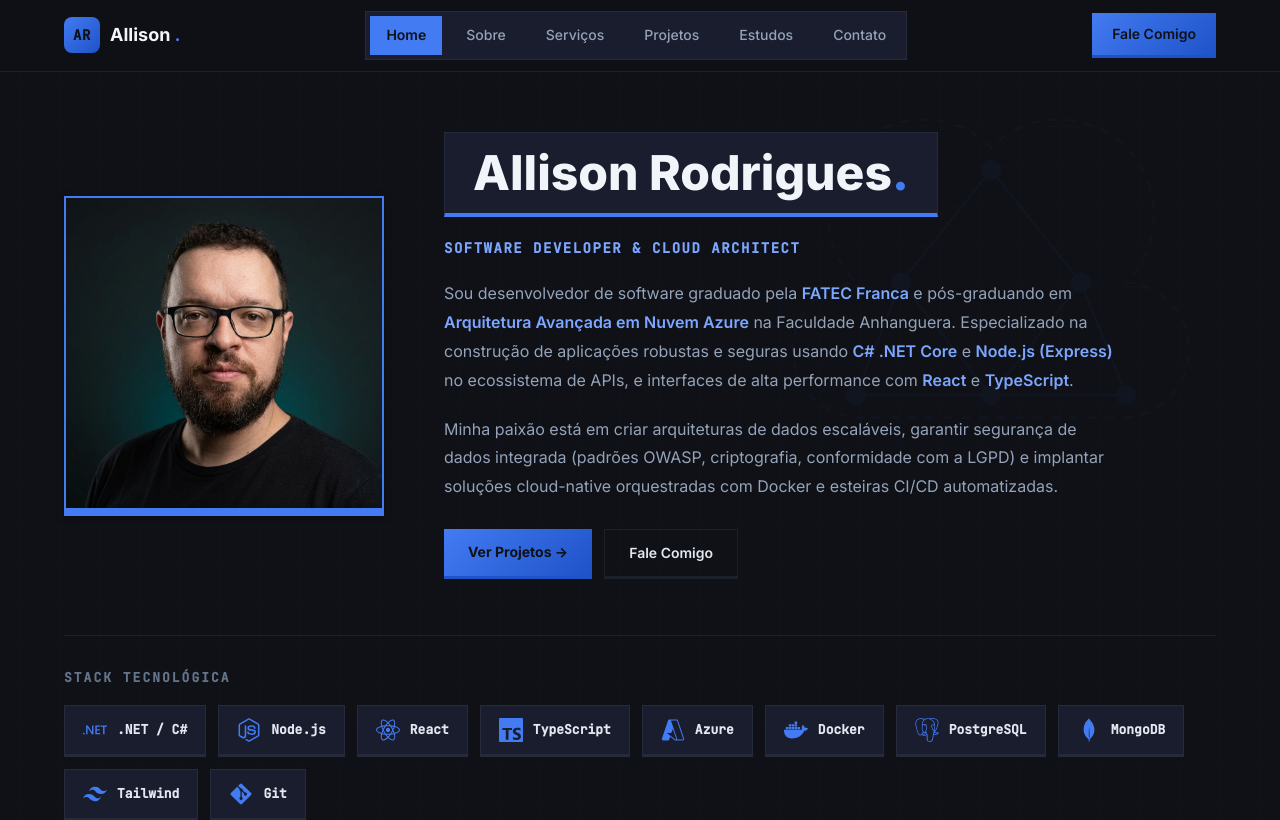
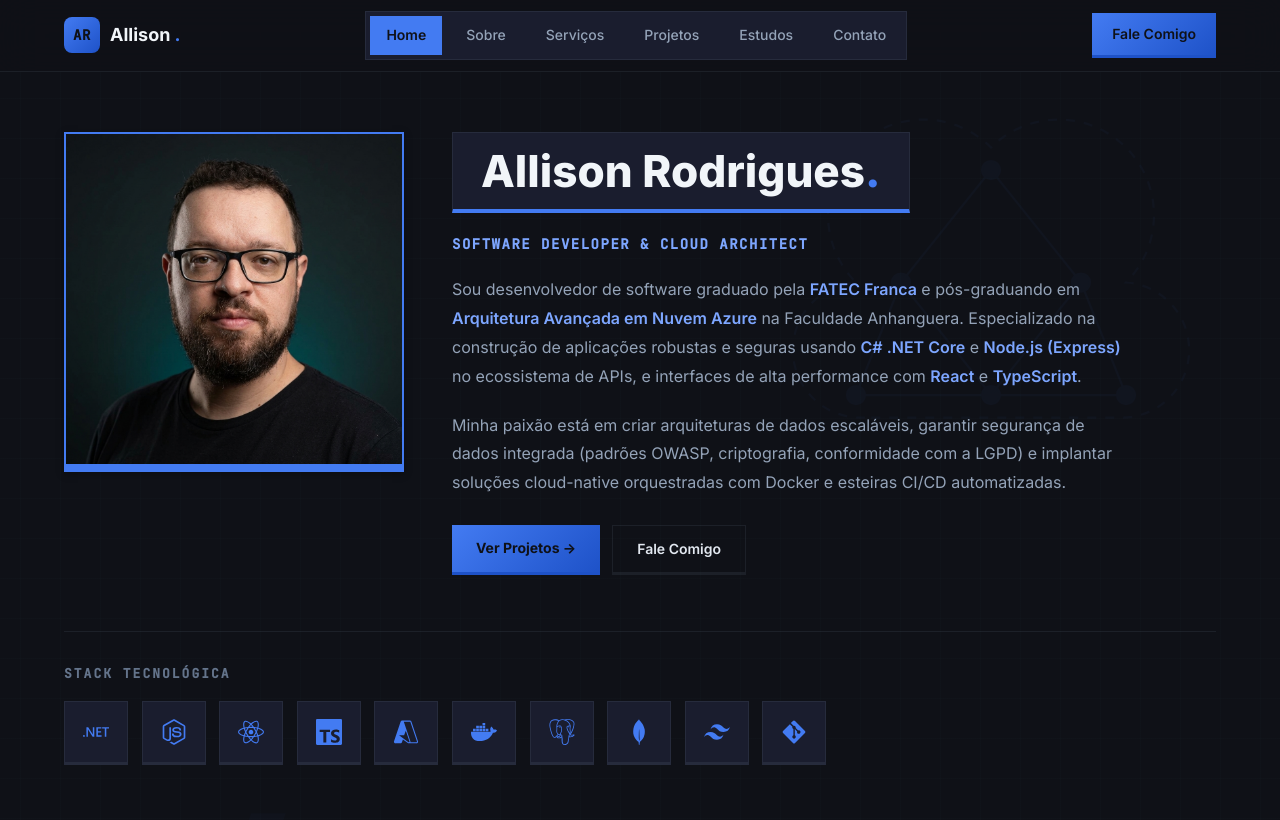
Before and after one commit to allisonrps/Projeto-PortifolioDev, a React (Vite) app: page / in a window 1280 px wide. Shown: the top 820 px of the page. Built offline with nearby package versions, Linux system fonts and the light colour scheme.

Commit message:
style: alinha foto de perfil com a bio, stack com tooltips e modais de certificados em tela cheia

```diff
--- a/src/components/HeroAbout/HeroAbout.jsx
+++ b/src/components/HeroAbout/HeroAbout.jsx
@@ -11,9 +11,9 @@
   { name: 'TypeScript', icon: SiTypescript },
   { name: 'Azure', icon: VscAzure },
   { name: 'Docker', icon: FaDocker },
-  { name: 'PostgreSQL', stroke: true, icon: SiPostgresql },
+  { name: 'PostgreSQL', icon: SiPostgresql },
   { name: 'MongoDB', icon: SiMongodb },
-  { name: 'Tailwind', icon: SiTailwindcss },
+  { name: 'Tailwind CSS', icon: SiTailwindcss },
   { name: 'Git', icon: FaGitAlt },
 ];
 
@@ -85,14 +85,13 @@
           </div>
         </div>
 
-        {/* Stacks Row (Stack Aqui) */}
+        {/* Stacks Row (Stack Aqui - Icon only with Tooltip) */}
         <motion.div className={styles.stacksWrapper} variants={itemVariants}>
           <h3 className={styles.stacksTitle}>Stack Tecnológica</h3>
           <div className={styles.stacksGrid}>
             {skills.map(({ name, icon: Icon }) => (
-              <div key={name} className={styles.stackItem}>
+              <div key={name} className={styles.stackItem} data-tooltip={name}>
                 <Icon />
-                <span>{name}</span>
               </div>
             ))}
           </div>
--- a/src/components/HeroAbout/HeroAbout.module.css
+++ b/src/components/HeroAbout/HeroAbout.module.css
@@ -19,12 +19,12 @@
   z-index: 1;
 }
 
-/* ── Upper Grid (Photo left, Bio right) ── */
+/* ── Upper Grid (Symmetrical Top Alignment) ── */
 .upperGrid {
   display: grid;
-  grid-template-columns: auto 1fr;
-  gap: 60px;
-  align-items: center;
+  grid-template-columns: 340px 1fr;
+  gap: 48px;
+  align-items: flex-start; /* Symmetrical top alignment */
 }
 
 .photoCol {
@@ -32,8 +32,8 @@
 }
 
 .photoWrapper {
-  width: 320px;
-  height: 320px;
+  width: 340px;
+  height: 340px; /* Perfect square */
   background: var(--bg-card);
   border: 2px solid var(--accent);
   border-bottom: 8px solid var(--accent);
@@ -59,6 +59,7 @@
   flex-direction: column;
   gap: 20px;
   align-items: flex-start;
+  height: 100%;
 }
 
 /* ── Name Title Box ── */
@@ -71,7 +72,7 @@
 }
 
 .name {
-  font-size: clamp(32px, 5vw, 48px);
+  font-size: clamp(32px, 5vw, 44px);
   font-weight: 800;
   color: var(--white);
   line-height: 1;
@@ -157,7 +158,7 @@
   transform: translateY(-2px);
 }
 
-/* ── Stacks Row (Stack Aqui) ── */
+/* ── Stacks Row (Stack Aqui - Responsive Icon Grid) ── */
 .stacksWrapper {
   margin-top: 16px;
   border-top: 1px solid var(--border);
@@ -174,45 +175,70 @@
 }
 
 .stacksGrid {
-  display: flex;
-  flex-wrap: wrap;
+  display: grid;
+  grid-template-columns: repeat(auto-fill, minmax(64px, 1fr));
   gap: 12px;
+  width: 100%;
 }
 
 .stackItem {
-  display: flex;
-  align-items: center;
-  gap: 10px;
+  position: relative;
+  width: 64px;
+  height: 64px;
   background: var(--bg-card);
   border: 1px solid var(--border);
   border-bottom: 3px solid var(--border);
-  padding: 12px 18px;
+  border-radius: 0;
+  display: flex;
+  align-items: center;
+  justify-content: center;
   transition: all var(--transition-normal);
+  cursor: pointer;
 }
 
 .stackItem:hover {
   border-color: var(--accent);
   border-bottom-color: var(--accent);
   background: var(--bg-card-hover);
-  transform: translateY(-4px) rotate(3deg);
-  box-shadow: 0 6px 15px rgba(67, 123, 242, 0.12);
+  transform: translateY(-4px) rotate(6deg);
+  box-shadow: 0 6px 15px rgba(67, 123, 242, 0.15);
 }
 
 .stackItem svg {
-  font-size: 24px;
+  font-size: 26px;
   color: var(--accent);
   transition: transform var(--transition-normal);
 }
 
 .stackItem:hover svg {
-  transform: scale(1.15) rotate(-3deg);
+  transform: scale(1.1) rotate(-6deg);
 }
 
-.stackItem span {
-  font-size: 13px;
-  font-weight: 600;
-  color: var(--text-primary);
+/* ── Tooltip Balloon (Neo-futurista) ── */
+.stackItem::after {
+  content: attr(data-tooltip);
+  position: absolute;
+  bottom: 125%;
+  left: 50%;
+  transform: translateX(-50%) translateY(8px);
+  background: var(--bg-secondary);
+  border: 1px solid var(--accent);
+  color: var(--white);
+  padding: 6px 12px;
+  font-size: 11px;
   font-family: var(--font-mono);
+  font-weight: 500;
+  white-space: nowrap;
+  opacity: 0;
+  pointer-events: none;
+  transition: all var(--transition-fast);
+  box-shadow: 0 4px 12px rgba(0, 0, 0, 0.4);
+  z-index: 10;
+}
+
+.stackItem:hover::after {
+  opacity: 1;
+  transform: translateX(-50%) translateY(0);
 }
 
 @media (max-width: 960px) {
@@ -220,6 +246,7 @@
     grid-template-columns: 1fr;
     text-align: center;
     justify-items: center;
+    gap: 32px;
   }
   .photoCol {
     display: flex;
@@ -245,6 +272,10 @@
     text-align: center;
   }
   .stacksGrid {
-    justify-content: center;
+    grid-template-columns: repeat(auto-fill, minmax(56px, 1fr));
+  }
+  .stackItem {
+    width: 56px;
+    height: 56px;
   }
 }
--- a/src/components/Studies/Studies.jsx
+++ b/src/components/Studies/Studies.jsx
@@ -4,7 +4,7 @@
 import Badge from '../common/Badge';
 import CertificateCard from './CertificateCard';
 import { studies, certificates } from '../../data/studies';
-import { FiChevronLeft, FiChevronRight, FiX, FiExternalLink } from 'react-icons/fi';
+import { FiChevronLeft, FiChevronRight, FiX, FiExternalLink, FiZoomIn } from 'react-icons/fi';
 import { FaLaptopCode, FaCloud, FaShieldAlt } from 'react-icons/fa';
 import { SiMongodb } from 'react-icons/si';
 import { AnimatePresence, motion } from 'framer-motion';
@@ -15,10 +15,9 @@
   'em-andamento': { text: 'Em andamento', variant: 'warning' },
 };
 
-// Map education ID to specific icons
 const educationIcons = {
-  1: FaCloud,      // Cloud Azure (Postgrad)
-  2: FaLaptopCode, // Fullstack / mobile (Graduation)
+  1: FaCloud,
+  2: FaLaptopCode,
 };
 
 export default function Studies() {
@@ -42,7 +41,6 @@
   };
 
   const openModal = (cert) => {
-    // Add custom description dynamically to certificates for modal details if empty
     let description = '';
     if (cert.id === 0) {
       description =
@@ -69,7 +67,7 @@
           highlightText="& Estudos."
         />
 
-        {/* ── Education Grid (Figma: 2 cards side-by-side) ── */}
+        {/* ── Education Grid ── */}
         <div className={styles.educationGrid}>
           {studies.map((item) => {
             const isActive = item.status === 'em-andamento';
@@ -78,7 +76,6 @@
 
             return (
               <div key={item.id} className={styles.educationCard}>
-                {/* overlapping top-left icon box */}
                 <div className={styles.cardIconWrapper}>
                   <Icon />
                 </div>
@@ -140,7 +137,7 @@
         </div>
       </div>
 
-      {/* ── Modal overlay and content ── */}
+      {/* ── Modal overlay and content (Large readable certificates) ── */}
       <AnimatePresence>
         {selectedCert && (
           <motion.div
@@ -167,9 +164,17 @@
                 <FiX />
               </button>
 
+              {/* Large Image Showcase (Click to zoom/open) */}
               <div className={styles.modalBadgeWrapper}>
                 {selectedCert.image ? (
+                  <a
+                    href={selectedCert.image}
+                    target="_blank"
+                    rel="noopener noreferrer"
+                    title="Clique para abrir em tamanho real"
+                  >
                     <img src={selectedCert.image} alt={selectedCert.name} />
+                  </a>
                 ) : (
                   <div className={styles.modalBadgePlaceholder}>
                     {selectedCert.issuer.includes('MongoDB') ? <SiMongodb /> : <FaShieldAlt />}
@@ -177,30 +182,49 @@
                 )}
               </div>
 
+              <div className={styles.modalMeta}>
                 <h3 className={styles.modalTitle}>{selectedCert.name}</h3>
+                <div className={styles.modalSubRow}>
                   <p className={styles.modalIssuer}>{selectedCert.issuer}</p>
                   <span className={styles.modalYear}>Ano de emissão: {selectedCert.year}</span>
+                </div>
+              </div>
 
               <p className={styles.modalDescription}>{selectedCert.description}</p>
 
-              {selectedCert.verifyUrl ? (
+              {/* Action Buttons */}
+              <div className={styles.modalActions}>
+                {selectedCert.verifyUrl && (
                   <a
                     href={selectedCert.verifyUrl}
                     target="_blank"
                     rel="noopener noreferrer"
                     className={styles.modalBtn}
                   >
-                  <FiExternalLink /> Validar Credencial
+                    <FiExternalLink /> Validar Credencial Online
                   </a>
-              ) : (
+                )}
+
+                {selectedCert.image && (
+                  <a
+                    href={selectedCert.image}
+                    target="_blank"
+                    rel="noopener noreferrer"
+                    className={styles.modalBtnSec}
+                  >
+                    <FiZoomIn /> Ver em Tela Cheia
+                  </a>
+                )}
+
                 <button
-                  className={styles.modalBtn}
+                  className={selectedCert.verifyUrl || selectedCert.image ? styles.modalBtnSec : styles.modalBtn}
                   onClick={() => setSelectedCert(null)}
                   type="button"
+                  style={{ flex: selectedCert.verifyUrl && selectedCert.image ? '0.5' : '1' }}
                 >
                   Fechar
                 </button>
-              )}
+              </div>
             </motion.div>
           </motion.div>
         )}
```
Also changed, not shown: src/components/Studies/Studies.module.css (+109 -29 lines). Lines whose indentation alone changed are shown as unchanged.
